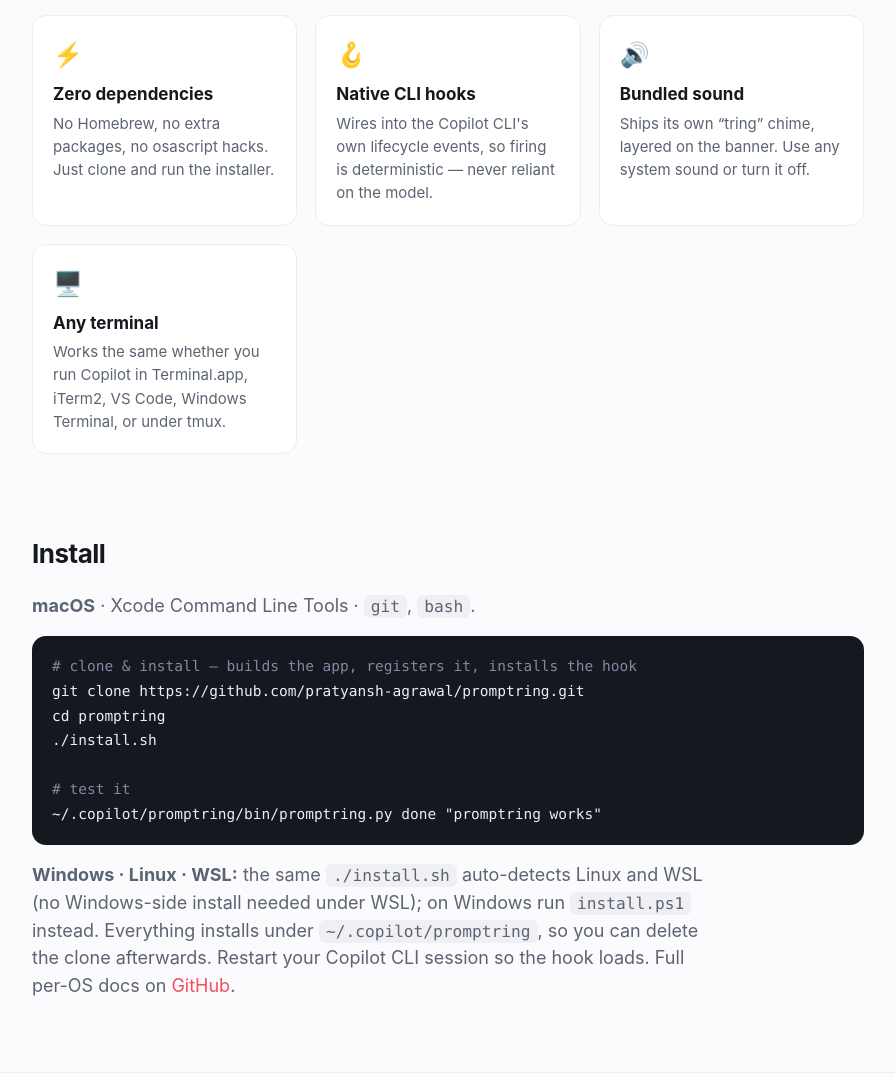
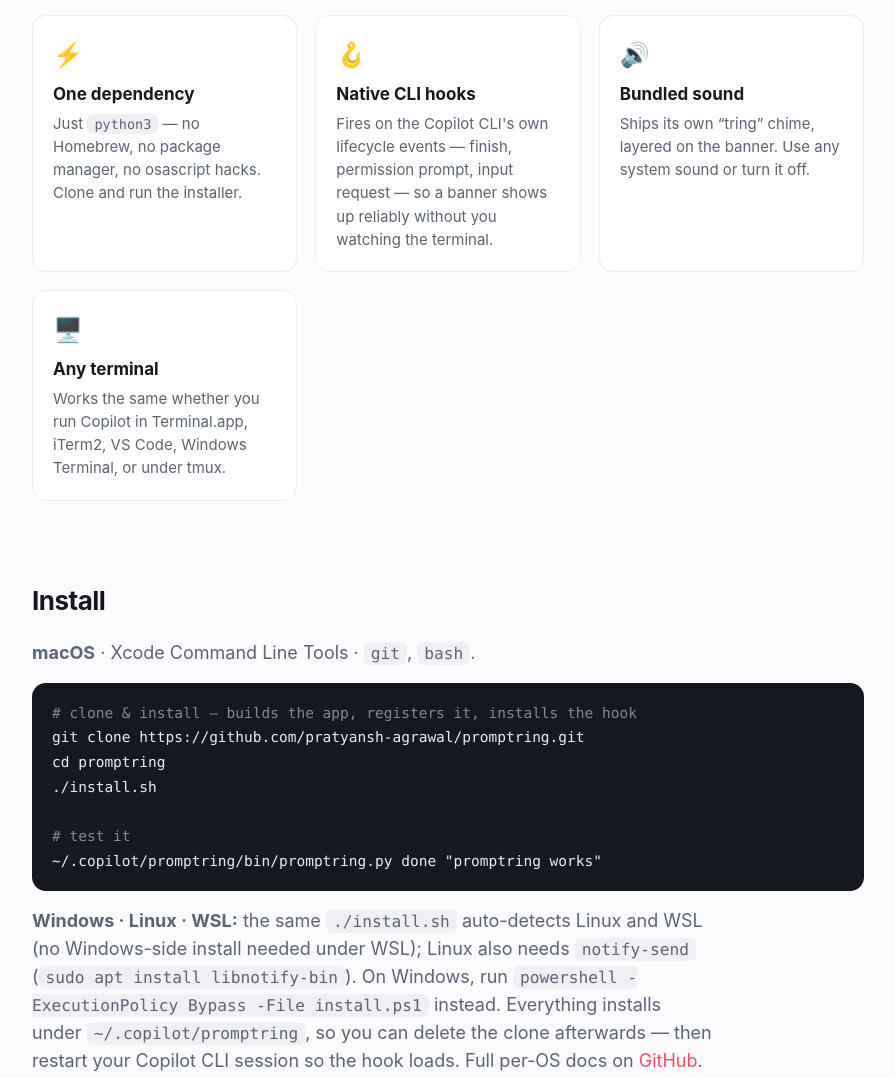
Before and after one commit to pratyansh-agrawal/promptring, a plain HTML site: page docs/index.html in a window 1280 px wide. Shown: the part 1889-2967 px from the top of the page, without its empty margins (192-1087 px from the left). Drawn offline with Linux system fonts and the light colour scheme.

Commit message:
docs: polish per critical reader review
- Fix macOS uninstall ordering bug: unregister Promptring.app BEFORE
  `rm -rf` (you can't lsregister -u a path you already deleted).
- Website: drop the contradictory "never reliant on the model" hook claim
  (the input banner is fired by an installed instruction block) and soften
  "Zero dependencies" → "One dependency (python3)" for accuracy.
- Website install: surface the actual Windows command + Linux notify-send
  prerequisite instead of burying them in prose.
- Label the macOS-only sound lookup as macOS-only; tidy the Blocked example.

Co-authored-by: Copilot <223556219+Copilot@users.noreply.github.com>

```diff
--- a/docs/index.html
+++ b/docs/index.html
@@ -18,7 +18,7 @@
   <meta property="og:type" content="website">
   <meta property="og:site_name" content="promptring">
   <meta property="og:title" content="promptring — desktop notifications for the GitHub Copilot CLI">
-  <meta property="og:description" content="Real native notification banners — on macOS, Windows, Linux & WSL — when your Copilot CLI agent finishes, needs input, or is blocked. Zero dependencies, works from any terminal.">
+  <meta property="og:description" content="Real native notification banners — on macOS, Windows, Linux & WSL — when your Copilot CLI agent finishes, needs input, or is blocked. One dependency (python3), works from any terminal.">
   <meta property="og:url" content="https://pratyansh-agrawal.github.io/promptring/">
   <meta property="og:image" content="https://pratyansh-agrawal.github.io/promptring/media/og-image.png">
   <meta property="og:image:width" content="1200">
@@ -28,7 +28,7 @@
   <!-- Twitter -->
   <meta name="twitter:card" content="summary_large_image">
   <meta name="twitter:title" content="promptring — desktop notifications for the GitHub Copilot CLI">
-  <meta name="twitter:description" content="Real native notification banners — on macOS, Windows, Linux & WSL — when your Copilot CLI agent finishes, needs input, or is blocked. Zero dependencies, works from any terminal.">
+  <meta name="twitter:description" content="Real native notification banners — on macOS, Windows, Linux & WSL — when your Copilot CLI agent finishes, needs input, or is blocked. One dependency (python3), works from any terminal.">
   <meta name="twitter:image" content="https://pratyansh-agrawal.github.io/promptring/media/og-image.png">
 
   <!-- Structured data -->
@@ -154,8 +154,8 @@
         <div class="feature"><div class="emoji">🔔</div><h3>Real macOS banners</h3><p>A signed notification agent posts genuine Notification Center banners on macOS — not fragile escape codes — with native equivalents on Windows, Linux and WSL.</p></div>
         <div class="feature"><div class="emoji">🌍</div><h3>macOS · Windows · Linux · WSL</h3><p>One Python orchestrator, native delivery per OS: a signed app on macOS, a WinRT toast on Windows, <code class="inline">notify-send</code> on Linux, and an inline toast under WSL.</p></div>
         <div class="feature"><div class="emoji">📂</div><h3>Tab name &amp; summary</h3><p>Each banner shows which terminal session pinged you and a one-line recap of what the agent did.</p></div>
-        <div class="feature"><div class="emoji">⚡</div><h3>Zero dependencies</h3><p>No Homebrew, no extra packages, no osascript hacks. Just clone and run the installer.</p></div>
-        <div class="feature"><div class="emoji">🪝</div><h3>Native CLI hooks</h3><p>Wires into the Copilot CLI's own lifecycle events, so firing is deterministic — never reliant on the model.</p></div>
+        <div class="feature"><div class="emoji">⚡</div><h3>One dependency</h3><p>Just <code class="inline">python3</code> — no Homebrew, no package manager, no osascript hacks. Clone and run the installer.</p></div>
+        <div class="feature"><div class="emoji">🪝</div><h3>Native CLI hooks</h3><p>Fires on the Copilot CLI's own lifecycle events — finish, permission prompt, input request — so a banner shows up reliably without you watching the terminal.</p></div>
         <div class="feature"><div class="emoji">🔊</div><h3>Bundled sound</h3><p>Ships its own “tring” chime, layered on the banner. Use any system sound or turn it off.</p></div>
         <div class="feature"><div class="emoji">🖥️</div><h3>Any terminal</h3><p>Works the same whether you run Copilot in Terminal.app, iTerm2, VS Code, Windows Terminal, or under tmux.</p></div>
       </div>
@@ -171,7 +171,7 @@ cd promptring
 
 <span class="c"># test it</span>
 ~/.copilot/promptring/bin/promptring.py done "promptring works"</pre>
-      <p class="lead" style="margin-top:16px"><strong>Windows · Linux · WSL:</strong> the same <code class="inline">./install.sh</code> auto-detects Linux and WSL (no Windows-side install needed under WSL); on Windows run <code class="inline">install.ps1</code> instead. Everything installs under <code class="inline">~/.copilot/promptring</code>, so you can delete the clone afterwards. Restart your Copilot CLI session so the hook loads. Full per-OS docs on <a href="https://github.com/pratyansh-agrawal/promptring">GitHub</a>.</p>
+      <p class="lead" style="margin-top:16px"><strong>Windows · Linux · WSL:</strong> the same <code class="inline">./install.sh</code> auto-detects Linux and WSL (no Windows-side install needed under WSL); Linux also needs <code class="inline">notify-send</code> (<code class="inline">sudo apt install libnotify-bin</code>). On Windows, run <code class="inline">powershell -ExecutionPolicy Bypass -File install.ps1</code> instead. Everything installs under <code class="inline">~/.copilot/promptring</code>, so you can delete the clone afterwards — then restart your Copilot CLI session so the hook loads. Full per-OS docs on <a href="https://github.com/pratyansh-agrawal/promptring">GitHub</a>.</p>
     </section>
   </main>
 
```
Also changed, not shown: README.md.
